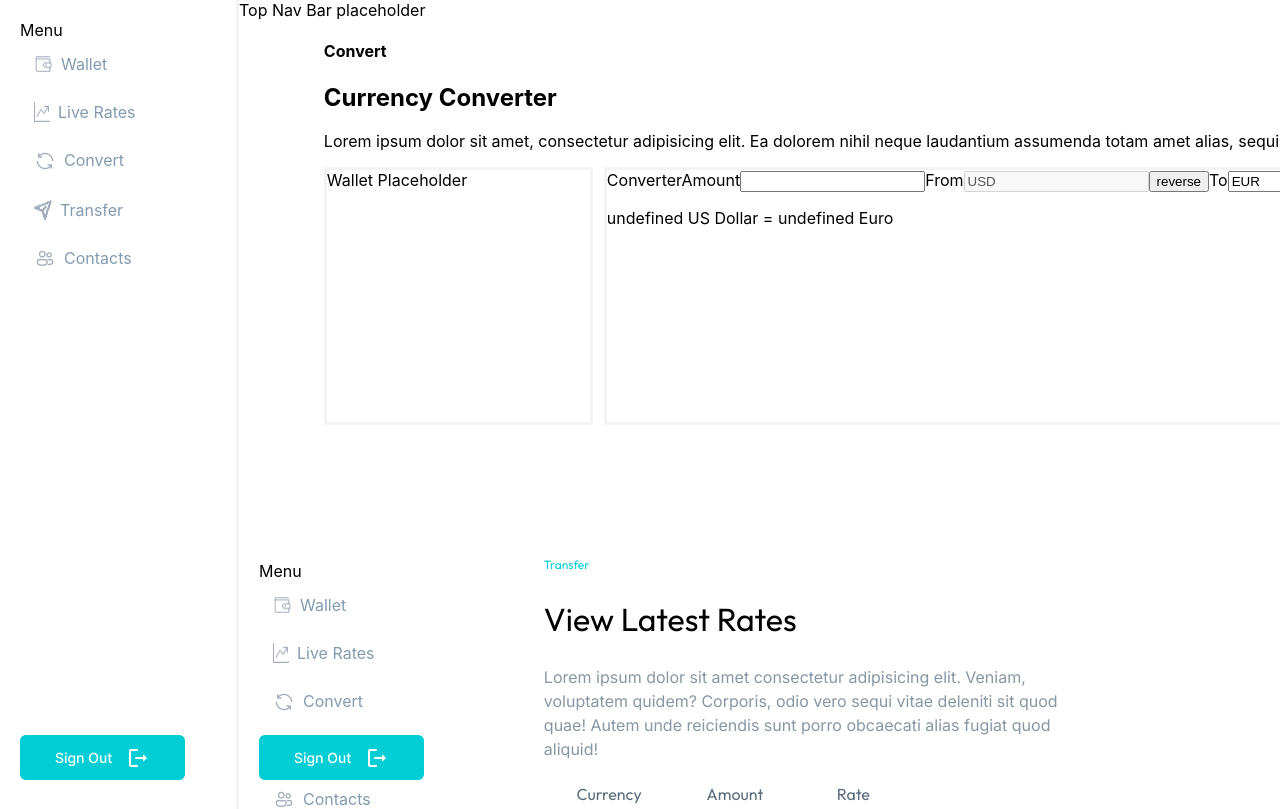
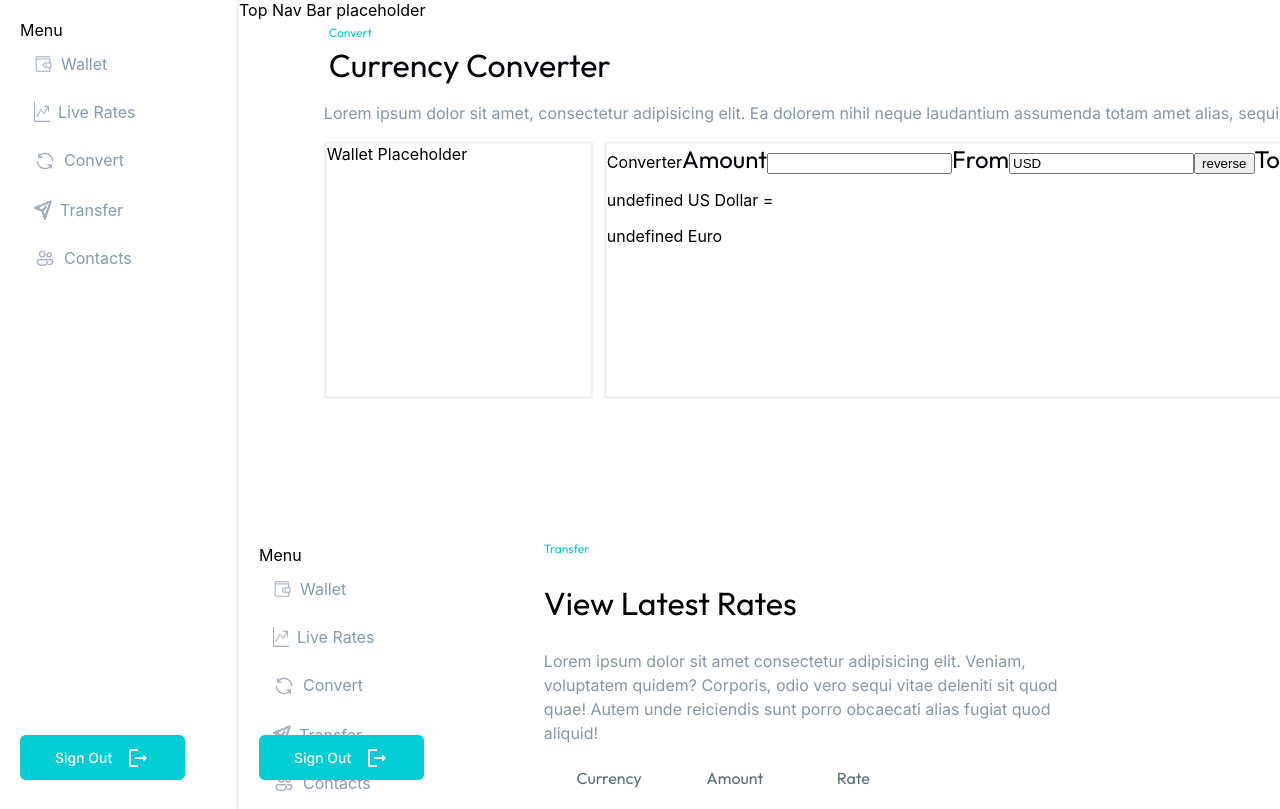
Before and after one commit to nology-tech/synergy, a React (Create React App) app: page /currencyconverter in a window 1280 px wide. Shown: the top 809 px of the page. Built offline with nearby package versions, Linux system fonts and the light colour scheme.

Commit message:
added styling

```diff
--- a/src/components/CurrencyConverter/CurrencyConverter.jsx
+++ b/src/components/CurrencyConverter/CurrencyConverter.jsx
@@ -15,7 +15,8 @@ const CurrencyConverter = () => {
     const fxRate = currency[1].rate;
     const currencyFromName = currency[0].name;
     const currencyToName = currency[1].name;
-    const message = `${amount} ${currencyFromName} = ${convertedAmount} ${currencyToName}`
+    const messageFrom = `${amount} ${currencyFromName} =`
+    const messageTo =  `${convertedAmount} ${currencyToName}`
 
     const flip = () => {
       var temp = from;
@@ -39,31 +40,31 @@ const CurrencyConverter = () => {
       };
   return (
     <div className='currencyConverter'>
-       <h4>Convert</h4>
-       <h2>Currency Converter</h2>
-       <p>Lorem ipsum dolor sit amet, consectetur adipisicing elit. Ea dolorem nihil neque laudantium assumenda totam amet alias, sequi fuga officiis asperiores beatae provident iste. Quis ducimus nobis a officia earum.</p>
+       <h4 className="currencyConverter__title1">Convert</h4>
+       <h2 className="currencyConverter__title2">Currency Converter</h2>
+       <p className="currencyConverter__description">Lorem ipsum dolor sit amet, consectetur adipisicing elit. Ea dolorem nihil neque laudantium assumenda totam amet alias, sequi fuga officiis asperiores beatae provident iste. Quis ducimus nobis a officia earum.</p>
        <div className='currencyConverter__main'>
           <div className='currencyConverter__main__walletTemp'>Wallet Placeholder</div>
           <div className='currencyConverter__main__converter'>Converter
-          <label>Amount</label>
+          <label className="currencyConverter__main__converter__label">Amount</label>
                 <input
                   onChange={handleAmount}
                   className="input"
                   value={amount}
                   type="text"
                 />
-                <label>From</label>
+                <label className="currencyConverter__main__converter__label">From</label>
                 {/* From: Base Currency in Wallet/Live Rates -- assuming Base Currency = USD */}
                 <input
 
                  value={from}
-                //   className="input"
+                className="input"
 
                   type="text"
-                  disabled
+
                 />
-                <button onClick={flip}>reverse</button>
-                <label>To</label>
+                <button  className="currencyConverter__main__converter__button" onClick={flip}>reverse</button>
+                <label className="currencyConverter__main__converter__label">To</label>
                 {/* To: Desired currency selected via Live Rates */}
                 <input
                 //   onChange={handleAccountName}
@@ -73,7 +74,8 @@ const CurrencyConverter = () => {
                 />
                 <button onClick={convertAmount}>Convert</button>
                 {/* will display conversion */}
-                <p>{message}</p>
+                <p className="currencyConverter__message-from">{messageFrom}</p>
+                <p className="currencyConverter__message-to">{messageTo}</p>
 
           </div>
        </div>
--- a/src/components/CurrencyConverter/CurrencyConverter.scss
+++ b/src/components/CurrencyConverter/CurrencyConverter.scss
@@ -2,9 +2,42 @@
 .currencyConverter{
     min-height: 500px;
     margin-left: 5%;
+
+    &__title1 {
+        font-family: $title-font-family;
+        color: $color-middle-blue;
+        margin: 5px;
+        font-style: normal;
+        font-weight: 400;
+        font-size: 12px;
+        line-height: 15px;
+    }
+
+    &__title2 {
+        font-family: $title-font-family;
+        color: $color-black;
+        margin: 5px;
+        font-style: normal;
+        font-weight: 400;
+        font-size: 32px;
+        line-height: 40px;
+    }
+
+    &__description {
+        font-family: 'Inter';
+        color: $color-font-light-gray;
+        font-style: normal;
+        font-weight: 400;
+        font-size: 16px;
+        line-height: 150%
+    }
+
     &__main {
         display: grid;
         grid-template-columns: 280px 1200px;
+
+
+
         &__walletTemp {
             width: 263px;
             height: 252px;
@@ -14,6 +47,16 @@
             border: 3px solid $color-border-light-gray;
             min-height: 252px;
             max-height: 410px;
+
+            &__label {
+                font-family: $title-font-family;
+                color: $color-black;
+                font-weight: 400;
+                font-size: 24px;
+                line-height: 30px;
+                text-align: center;
+
+            }
         }
     }
 
```
